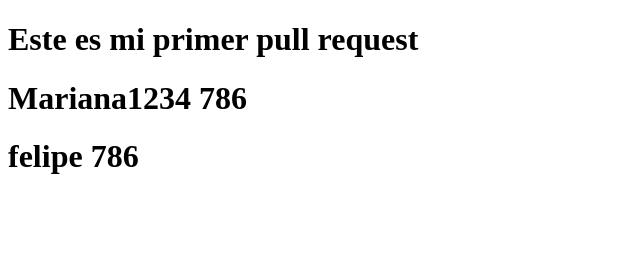
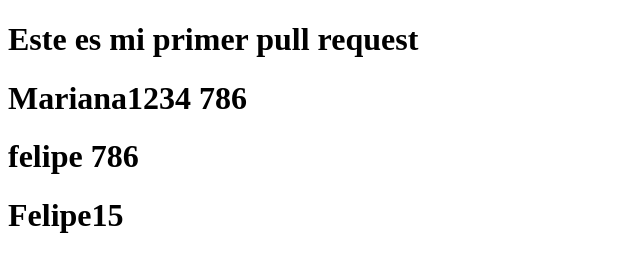
Before and after one commit to JuanFerUran/prueba-git, a plain HTML site: page index.html in a window 1280 px wide. Shown: the whole page, without its empty margins (0-640 px from the left). Drawn offline with Linux system fonts and the light colour scheme.

Commit message:
felipe15commit

```diff
--- a/index.html
+++ b/index.html
@@ -9,6 +9,7 @@
     <h1>Este es mi primer pull request</h1>
      <h1>Mariana1234 786</h1>
      <h1>felipe 786</h1>
+     <h1>Felipe15</h1>
 
 </body>
 </html>
```
